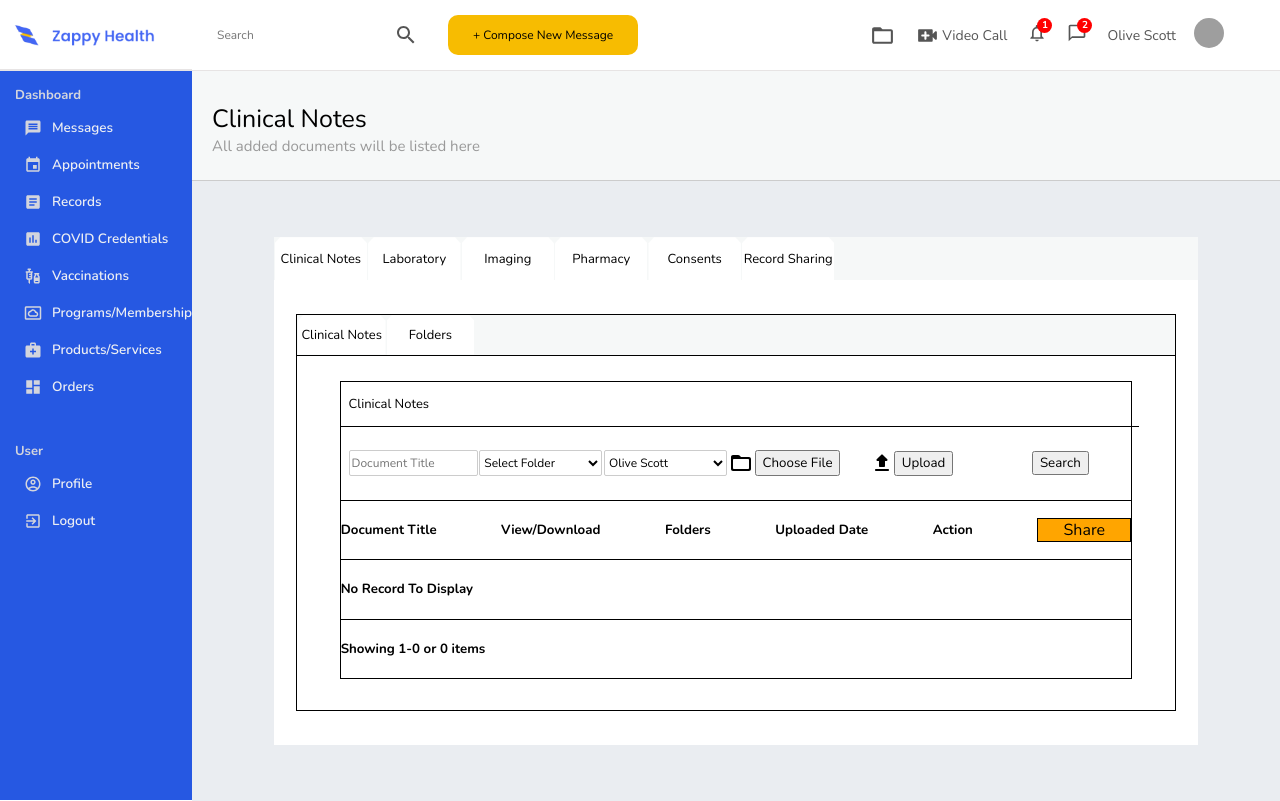
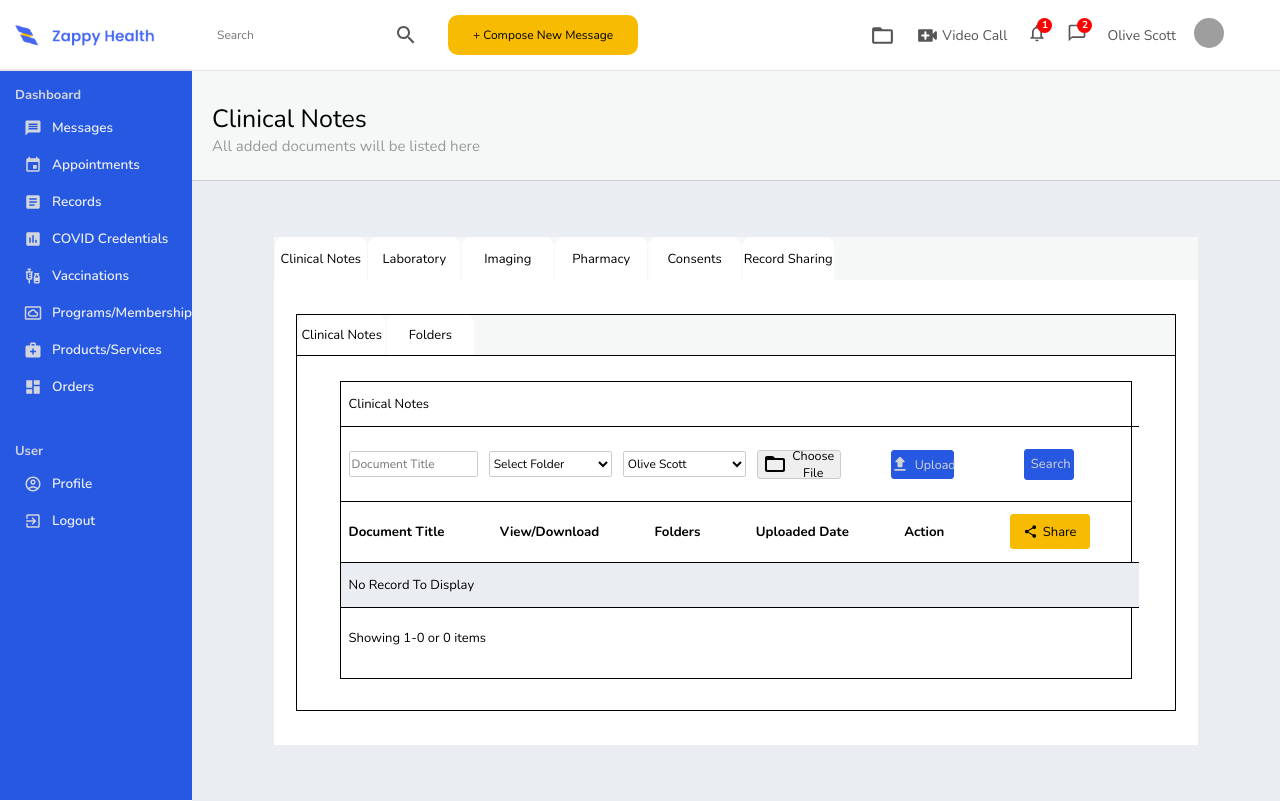
Before and after one commit to nascott94/telahealth-portal, a React (Create React App) app: page /records in a window 1280 px wide. Built offline with nearby package versions, Linux system fonts and the light colour scheme; grey boxes are pictures that could not be loaded.

Commit message:
records plus more

```diff
--- a/src/pages/Records.js
+++ b/src/pages/Records.js
@@ -4,6 +4,7 @@
 import Sidebar from '../components/homepage/Sidebar';
 import FileUploadRoundedIcon from '@mui/icons-material/FileUploadRounded';
 import FolderOpenRoundedIcon from '@mui/icons-material/FolderOpenRounded';
+import ShareIcon from '@mui/icons-material/Share';
 
 const Container = styled.div`
   height: 100vh;
@@ -197,7 +198,19 @@
   }
 
   .file-btn {
-    height: 35%;
+    height: 40%;
+    width: 17%;
+    display: flex;
+    justify-content: center;
+    align-items: center;
+    font-size: 12.5px;
+    border-radius: 3px;
+    border: 1px solid #ccc;
+    cursor: pointer;
+  }
+
+  .icon {
+    padding-right: 5px;
   }
 `;
 
@@ -212,22 +225,49 @@
 `;
 
 const SubContainerTwoSection2Button = styled.div`
-  height: 25px;
-  width: 62px;
+  height: 100%;
+  width: 40%;
   border: none;
   display: flex;
   justify-content: center;
   align-items: center;
 
   .upload-btn {
-    height: 100%;
-    width: 100%;
+    width: 75%;
+    height: 40%;
+    display: flex;
+    justify-content: center;
+    align-items: center;
+    font-size: 12.5px;
+    color: lightgrey;
+    background-color: #2658e2;
+    border-radius: 3px;
+    border: 1px solid #2658e2;
+    cursor: pointer;
+  }
+
+  .icon {
+    padding-right: 5px;
+    width: 20px;
+    height: 20px;
+  }
+
+  .search-btn {
+    width: 60%;
+    height: 42%;
+    font-size: 13px;
+    color: lightgrey;
+    background-color: #2658e2;
+    border-radius: 3px;
+    border: 1px solid #2658e2;
+    cursor: pointer;
   }
 `;
 
 const SubContainerTwoSection3 = styled.div`
   height: 20%;
   width: 100%;
+  padding-left: 1%;
   background-color: none;
   display: flex;
   justify-content: space-between;
@@ -236,22 +276,42 @@
 `;
 
 const SubContainerTwoSection3Button = styled.div`
-  height: 22px;
-  width: 92px;
-  background-color: orange;
-  border: 0.5px solid black;
+  height: 50px;
+  width: 100px;
+  padding-right: 5%;
   display: flex;
   justify-content: center;
   align-items: center;
+
+  .share-btn {
+    width: 80%;
+    height: 70%;
+    display: flex;
+    justify-content: center;
+    align-items: center;
+    font-size: 13px;
+    background-color: #f7bc01;
+    border-radius: 3px;
+    border: 1px solid #f7bc01;
+    cursor: pointer;
+  }
+
+  .icon {
+    padding-right: 5px;
+    width: 15px;
+    height: 15px;
+  }
 `;
 
 const SubContainerTwoSection4 = styled.div`
-  height: 20%;
+  height: 15%;
   width: 100%;
   display: flex;
   align-items: center;
-  background-color: white;
+  background-color: #eaedf1;
   border-bottom: 1px solid black;
+  font-size: 13px;
+  padding-left: 1%;
 `;
 
 const SubContainerTwoSection5 = styled.div`
@@ -260,6 +320,8 @@
   background-color: none;
   display: flex;
   align-items: center;
+  font-size: 13px;
+  padding-left: 1%;
 `;
 
 const Records = () => {
@@ -331,13 +393,17 @@
                           </option>
                           <option value="2">Leo Scott</option>
                         </select>
-                        <FolderOpenRoundedIcon className="icon" />
-                        <button className="file-btn">Choose File</button>
+                        <button className="file-btn">
+                          <FolderOpenRoundedIcon className="icon" />
+                          Choose File
+                        </button>
                       </SubContainerTwoSection2Left>
                       <SubContainerTwoSection2Right>
                         <SubContainerTwoSection2Button>
-                          <FileUploadRoundedIcon />
-                          <button className="upload-btn">Upload</button>
+                          <button className="upload-btn">
+                            <FileUploadRoundedIcon className="icon" />
+                            Upload
+                          </button>
                         </SubContainerTwoSection2Button>
                         <SubContainerTwoSection2Button>
                           <button className="search-btn">Search</button>
@@ -351,14 +417,17 @@
                       <h5>Uploaded Date</h5>
                       <h5>Action</h5>
                       <SubContainerTwoSection3Button>
-                        Share
+                        <button className="share-btn">
+                          <ShareIcon className="icon" />
+                          Share
+                        </button>
                       </SubContainerTwoSection3Button>
                     </SubContainerTwoSection3>
                     <SubContainerTwoSection4>
-                      <h5>No Record To Display</h5>
+                      <div>No Record To Display</div>
                     </SubContainerTwoSection4>
                     <SubContainerTwoSection5>
-                      <h5>Showing 1-0 or 0 items</h5>
+                      <div>Showing 1-0 or 0 items</div>
                     </SubContainerTwoSection5>
                   </RightMainBottomSubContainerTwo>
                 </RightMainBottomSubContainer>
```
